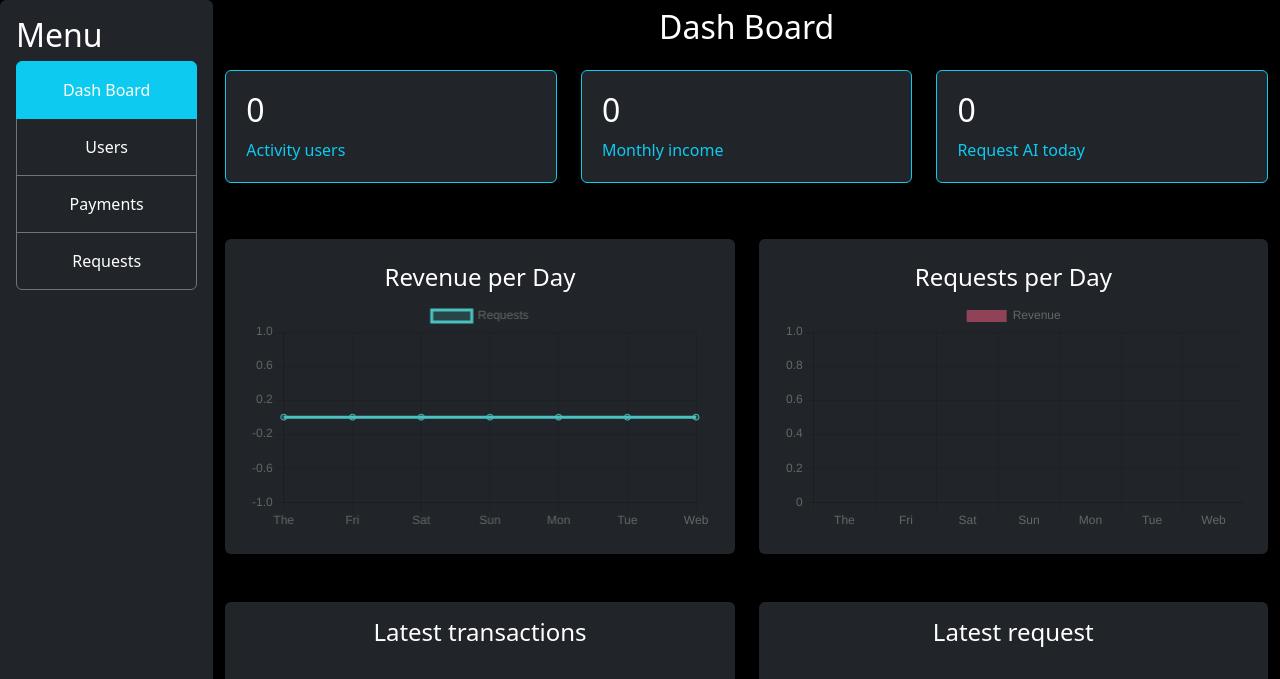
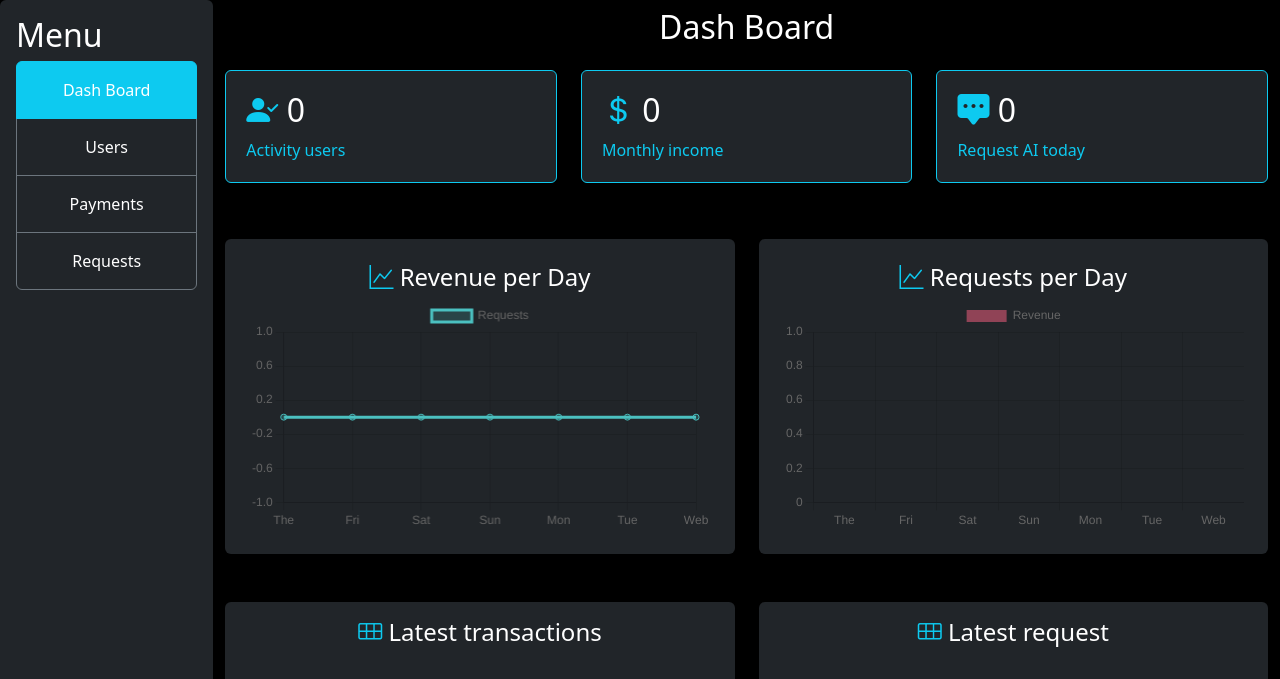
Before and after one commit to Qetzal-22/AvitoTextBot, a FastAPI app: page /dashboard/ in a window 1280 px wide. Shown: the top 679 px of the page. Run offline with FastAPI, Linux system fonts and the light colour scheme; parts of the project's set-up code (start-up, migrations or seed data) failed here and were passed over.

Commit message:
style(templates): add icon to templates

```diff
--- a/app/api/templates/dashboard.html
+++ b/app/api/templates/dashboard.html
@@ -34,7 +34,7 @@
                         <div class="row g-0 bg-dark">
                             <div class="col-md-8">
                                 <div class="card-body">
-                                    <h2 class="card-title text-white">{{ activity_users }}</h2>
+                                    <h2 class="card-title text-white"><i class="bi bi-person-check-fill text-info"></i> {{ activity_users }}</h2>
                                     <p class="card-text text-info">Activity users</p>
                                 </div>
                             </div>
@@ -47,7 +47,7 @@
                         <div class="row g-0 bg-dark">
                             <div class="col-md-8">
                                 <div class="card-body">
-                                    <h2 class="card-title text-white">{{ monthly_income }}</h2>
+                                    <h2 class="card-title text-white"><i class="bi bi-currency-dollar text-info"></i> {{ monthly_income }}</h2>
                                     <p class="card-text text-info">Monthly income</p>
                                 </div>
                             </div>
@@ -60,7 +60,7 @@
                         <div class="row g-0 bg-dark">
                             <div class="col-md-8">
                                 <div class="card-body">
-                                    <h2 class="card-title text-white">{{ request_today }}</h2>
+                                    <h2 class="card-title text-white"><i class="bi bi-chat-square-dots-fill text-info"></i> {{ request_today }}</h2>
                                     <p class="card-text text-info">Request AI today</p>
                                 </div>
                             </div>
@@ -73,14 +73,14 @@
             <div class="row mt-3 g-4">
                 <div class="col-md-6">
                     <div class="bg-dark p-4 rounded">
-                        <h4 class="text-center">Revenue per Day</h4>
+                        <h4 class="text-center"><i class="bi bi-graph-up text-info"></i> Revenue per Day</h4>
                         <canvas id="requestsChart"></canvas>
                     </div>
                 </div>
 
                 <div class="col-md-6">
                     <div class="bg-dark p-4 rounded">
-                        <h4 class="text-center">Requests per Day</h4>
+                        <h4 class="text-center"><i class="bi bi-graph-up text-info"></i> Requests per Day</h4>
                         <canvas id="revenueChart"></canvas>
                     </div>
                 </div>
@@ -90,7 +90,7 @@
             <div class="row mt-4 g-4">
                 <div class="col-md-6">
                     <div class="p-3 bg-dark rounded">
-                        <h4 class="text-center">Latest transactions</h4><br>
+                        <h4 class="text-center"><i class="bi bi-grid-3x2 text-info"></i> Latest transactions</h4><br>
                         <table class="table table-dark table-bordered border-info">
                             <thead>
                             <tr>
@@ -120,7 +120,7 @@
                 </div>
                 <div class="col-md-6">
                     <div class="p-3 bg-dark rounded">
-                        <h4 class="text-center">Latest request</h4><br>
+                        <h4 class="text-center"><i class="bi bi-grid-3x2 text-info"></i> Latest request</h4><br>
                         <table class="table table-dark table-bordered border-info">
                             <thead>
                             <tr>
```
